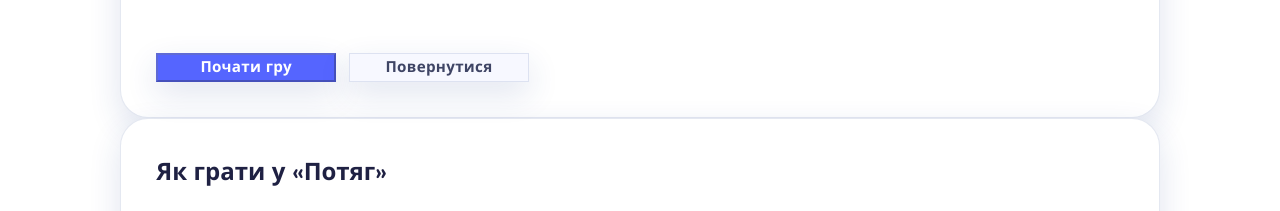
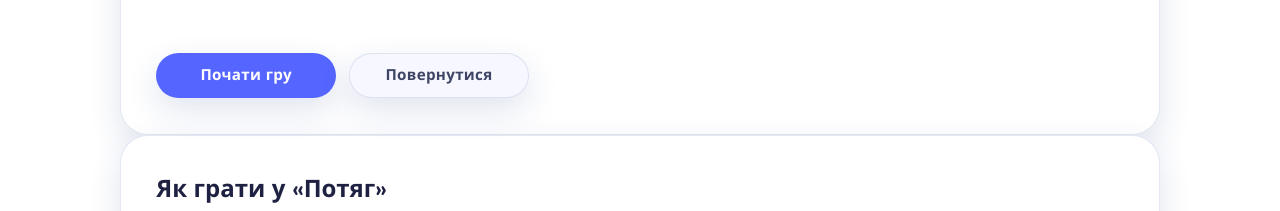
Before and after one commit to PoIiShko-Roman/gamelogo, a plain HTML site: page select/index.html in a window 1280 px wide. Shown: the part 580-791 px from the top of the page. Drawn offline with nearby package versions, Linux system fonts and the light colour scheme.

Commit message:
Fix primary button pill styling on homepage card

```diff
--- a/index.css
+++ b/index.css
@@ -500,12 +500,15 @@ header {
 	align-items: center;
 	justify-content: center;
 	gap: 0.35rem;
+	padding: 0.65rem 1.4rem;
+	border-radius: 999px;
 	font-weight: 700;
 	letter-spacing: 0.02em;
 	font-size: 0.95rem;
 	cursor: pointer;
 	transition: transform 0.2s ease, box-shadow 0.2s ease, background 0.2s ease;
 	box-shadow: var(--shadow-soft);
+	border: none;
 }
 
 .btn-primary {
```
